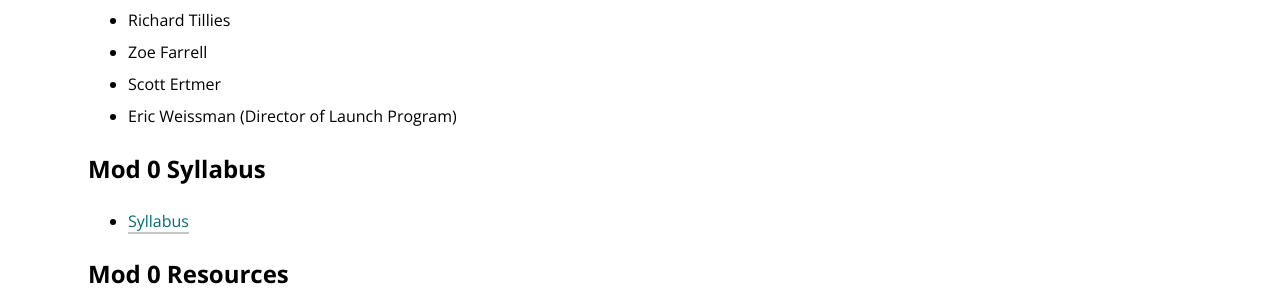
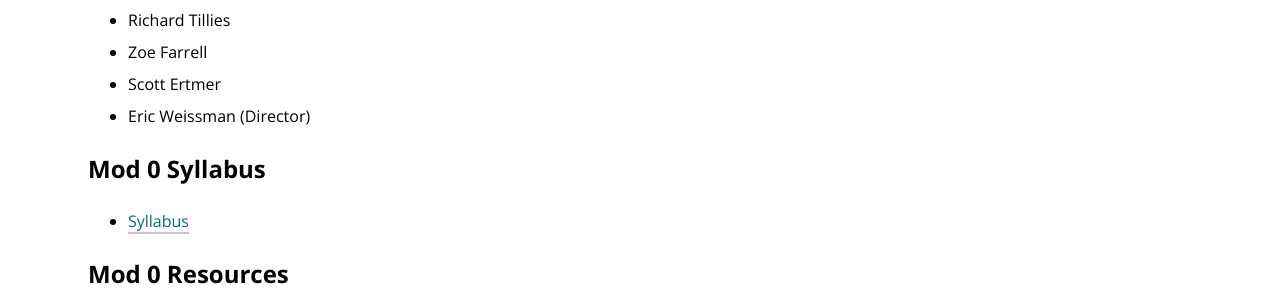
Before and after one commit to turingschool/launch-curriculum, a Jekyll site: the page built from module0/index.md, in a window 1280 px wide. Shown: the part 474-773 px from the top of the page. Built offline with Jekyll 4.4.1, drawn with Linux system fonts in a browser that asks for light colours; nearby versions of some CDN libraries; comment, search, counter and statistics services are not loaded.

```diff
--- a/module0/index.md
+++ b/module0/index.md
@@ -13,7 +13,7 @@
 * Richard Tillies
 * Zoe Farrell
 * Scott Ertmer
-* Eric Weissman (Director of Launch Program)
+* Eric Weissman (Director)
 
 ## Mod 0 Syllabus
 * [Syllabus](./lessons/syllabus)
```
